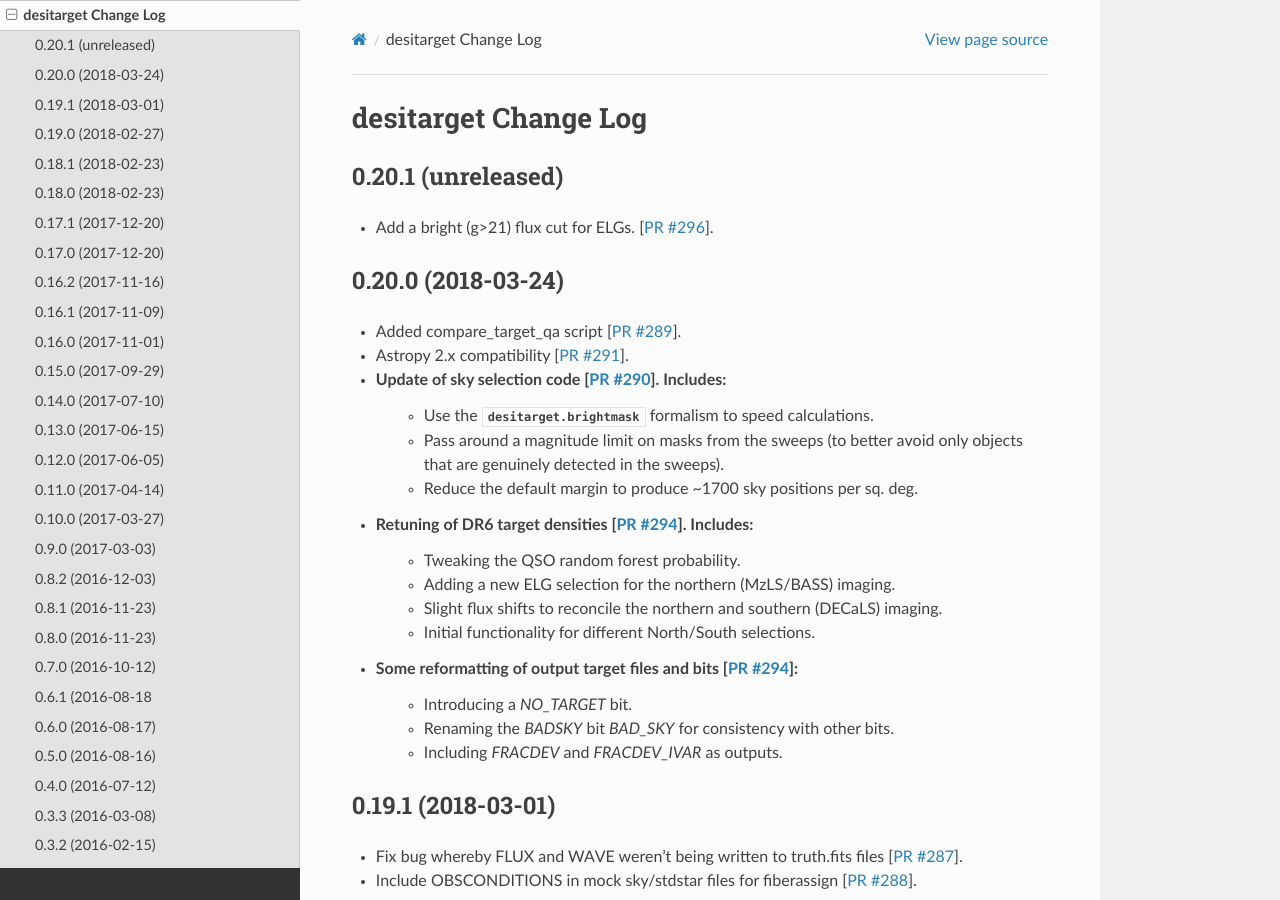
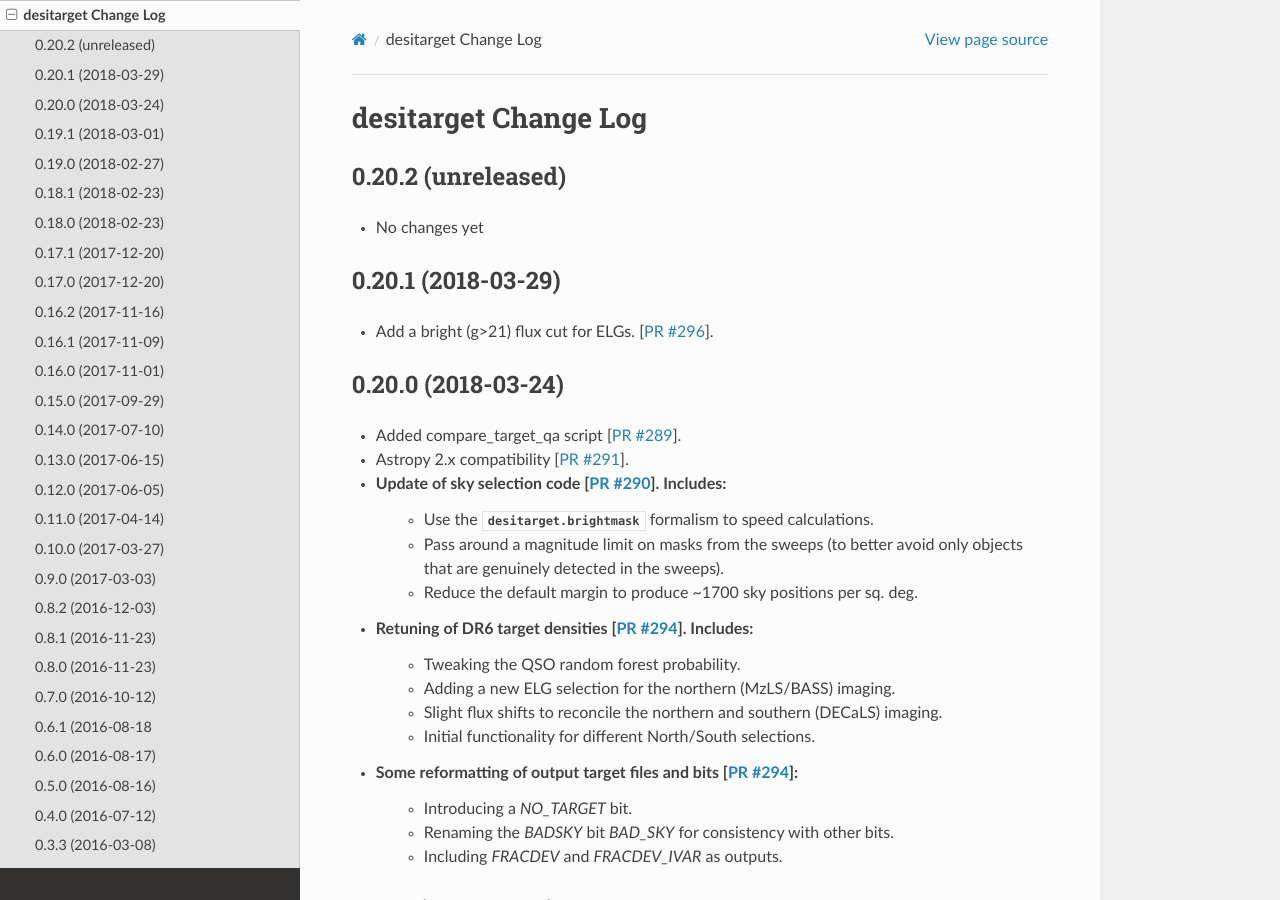
Before and after one commit to desihub/desitarget, a Sphinx documentation site: the page built from doc/changes.rst, in a window 1280 px wide and 900 px high. Built offline with Sphinx 7.4.7 and the Read the Docs theme 2.0.0, drawn with Linux system fonts in a browser that asks for light colours.

Commit message:
update release notes and version for desitarget/0.20.1

```diff
--- a/doc/changes.rst
+++ b/doc/changes.rst
@@ -2,7 +2,12 @@
 desitarget Change Log
 =====================
 
-0.20.1 (unreleased)
+0.20.2 (unreleased)
+-------------------
+
+* No changes yet
+
+0.20.1 (2018-03-29)
 -------------------
 
 * Add a bright (g>21) flux cut for ELGs. [`PR #296`_].
--- a/py/desitarget/_version.py
+++ b/py/desitarget/_version.py
@@ -1 +1 @@
-__version__ = '0.20.0.dev1656'
+__version__ = '0.20.1'
```
